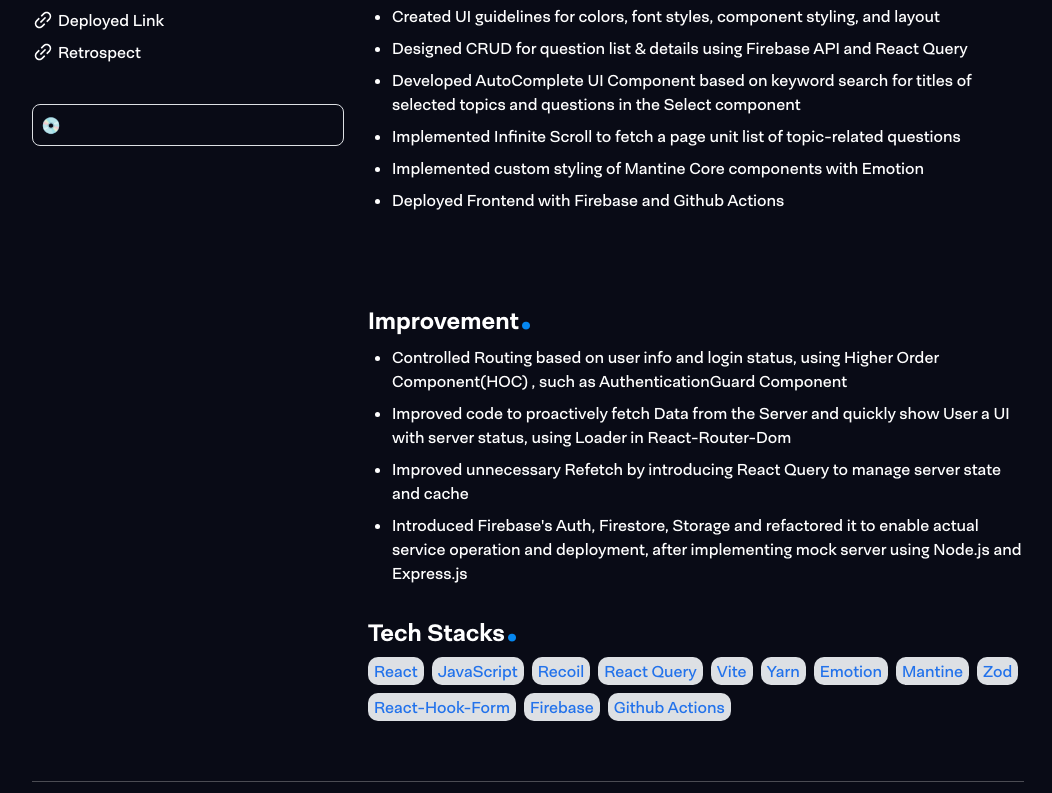
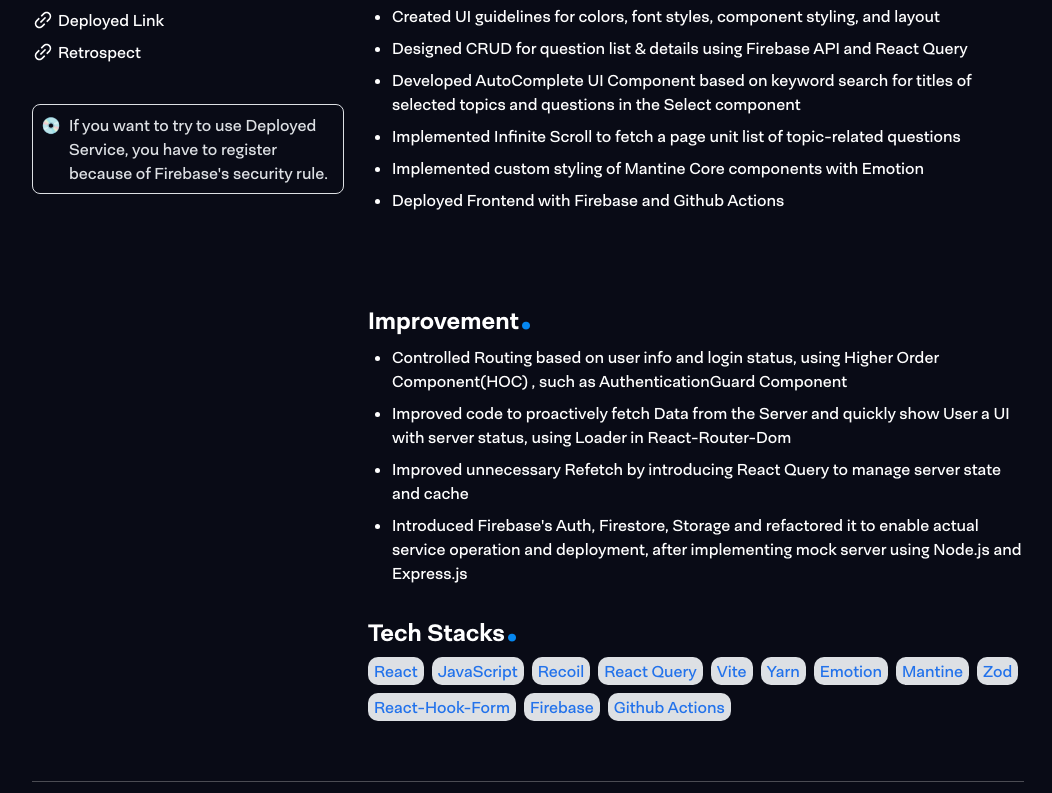
Before and after one commit to olhkyle/olhkyle.me, a React (Vite) app: page /resume in a window 1280 px wide. Shown: the part 1047-1840 px from the top of the page, without its empty margins (112-1164 px from the left). Built offline with nearby package versions, Linux system fonts and the light colour scheme; a small style sheet from the web is missing.

Commit message:
[FEAT] add Callout Component

```diff
--- a/src/data/projects.tsx
+++ b/src/data/projects.tsx
@@ -21,6 +21,7 @@ const projects: Project[] = [
 				icon: <AiOutlineLink size="22" />,
 			},
 		],
+		callout: `If you want to try to use Deployed Service, you have to register because of Firebase's security rule.`,
 		overview: 'Community Web Application related to Computer / IT and Game topics',
 		myTasks: [
 			'Created UI guidelines for colors, font styles, component styling, and layout',
@@ -68,6 +69,7 @@ const projects: Project[] = [
 				icon: <BiMovie size="22" />,
 			},
 		],
+		callout: '',
 		overview: 'Web Application of location-based gym search, booking, and goods rental',
 		myTasks: [
 			`Designed wireframe for a consistent UI`,
--- a/src/types/index.d.ts
+++ b/src/types/index.d.ts
@@ -10,6 +10,7 @@ declare type Project = {
 		href: string;
 		icon: React.ReactNode;
 	}>;
+	callout: string;
 	overview: string;
 	myTasks: string[];
 	improvement: string[];
```
